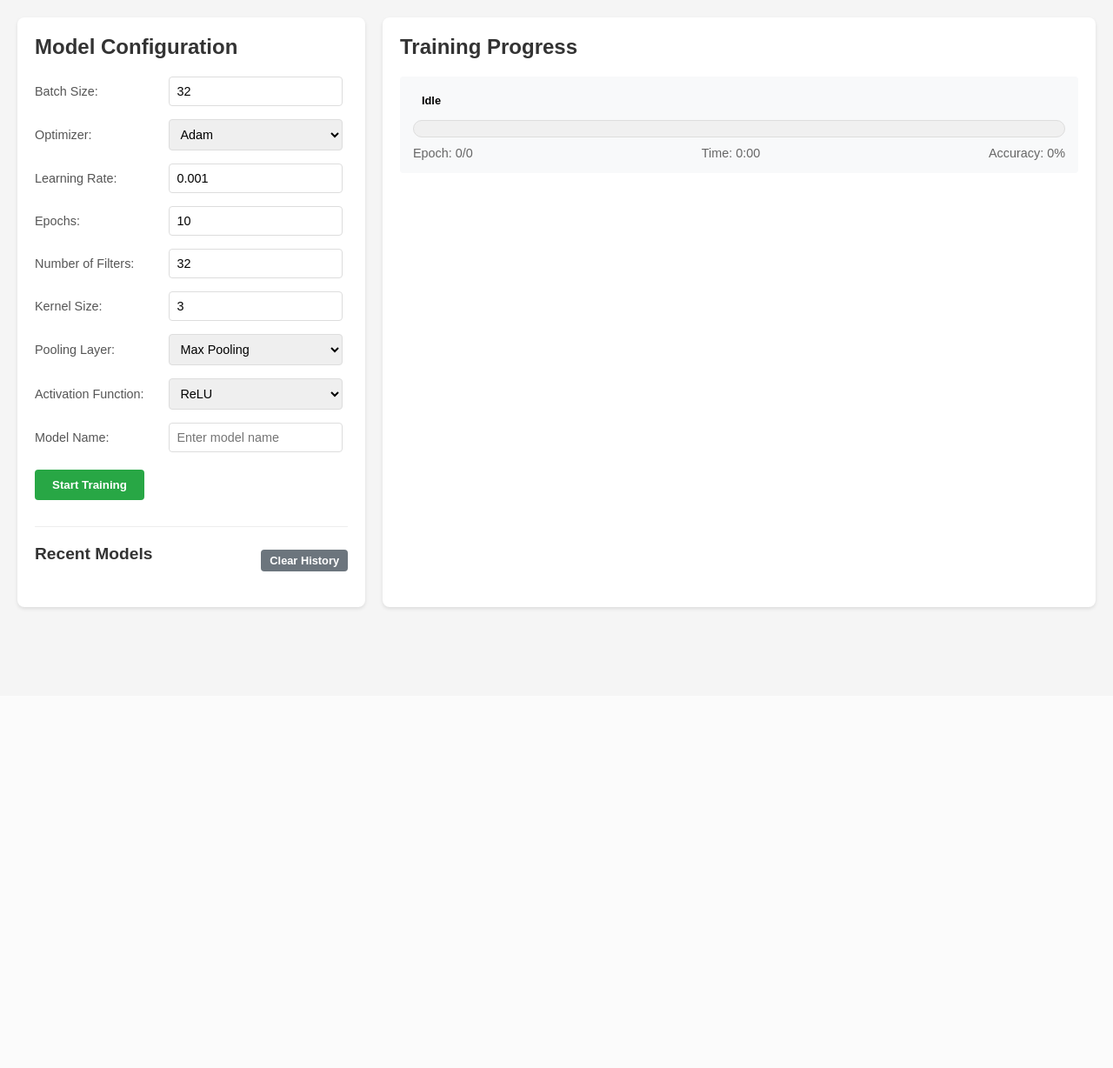
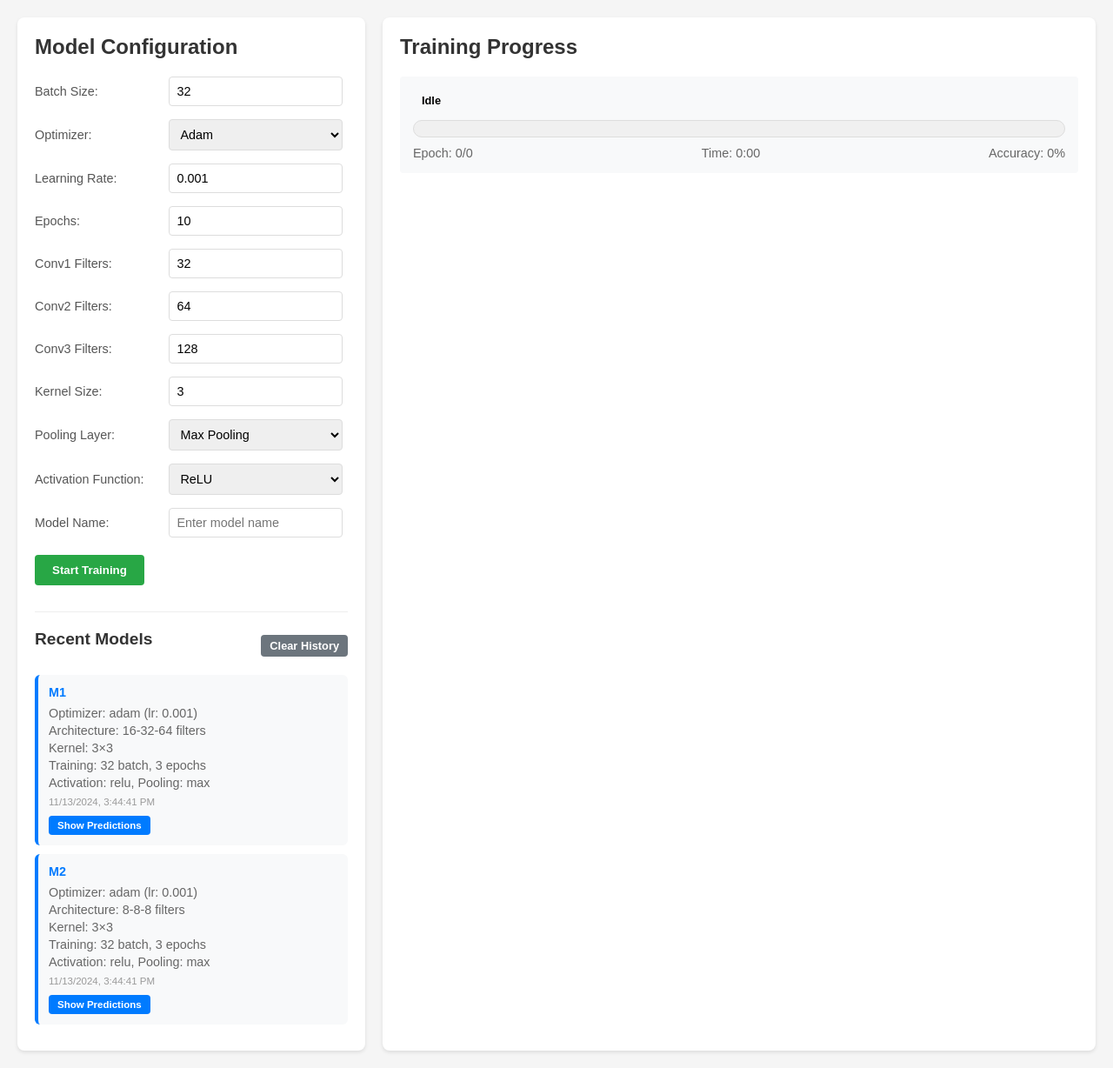
Before and after one commit to satyasundar/erav3-s4, a Flask app: page / in a window 1280 px wide. Shown: the whole page at 87% size. Before the commit the page ends 701 px from the top, so only its background shows below. Run offline with Flask 3, Linux system fonts and the light colour scheme; data that the repository does not hold is empty; some libraries are stand-ins or nearby versions.

Commit message:
model comparision with custom number of filteres for each layer v4

```diff
--- a/templates/index.html
+++ b/templates/index.html
@@ -322,8 +322,16 @@
                     <input type="number" name="epochs" value="10" min="1" max="100">
                 </div>
                 <div class="form-group">
-                    <label>Number of Filters:</label>
-                    <input type="number" name="num_filters" value="32" min="1">
+                    <label>Conv1 Filters:</label>
+                    <input type="number" name="num_filters_1" value="32" min="1">
+                </div>
+                <div class="form-group">
+                    <label>Conv2 Filters:</label>
+                    <input type="number" name="num_filters_2" value="64" min="1">
+                </div>
+                <div class="form-group">
+                    <label>Conv3 Filters:</label>
+                    <input type="number" name="num_filters_3" value="128" min="1">
                 </div>
                 <div class="form-group">
                     <label>Kernel Size:</label>
@@ -403,7 +411,8 @@
                 <div class="model-card">
                     <h3>${config.model_name}</h3>
                     <p>Optimizer: ${config.optimizer} (lr: ${config.learning_rate})</p>
-                    <p>Architecture: ${config.num_filters} filters, ${config.kernel_size}×${config.kernel_size} kernel</p>
+                    <p>Architecture: ${config.num_filters_1}-${config.num_filters_2}-${config.num_filters_3} filters</p>
+                    <p>Kernel: ${config.kernel_size}×${config.kernel_size}</p>
                     <p>Training: ${config.batch_size} batch, ${config.epochs} epochs</p>
                     <p>Activation: ${config.activation}, Pooling: ${config.pooling}</p>
                     <div class="timestamp">${new Date(config.timestamp).toLocaleString()}</div>
@@ -669,7 +678,9 @@
                     batch_size: parseInt(formData.get('batch_size')),
                     learning_rate: parseFloat(formData.get('learning_rate')),
                     epochs: parseInt(formData.get('epochs')),
-                    num_filters: parseInt(formData.get('num_filters')),
+                    num_filters_1: parseInt(formData.get('num_filters_1')),
+                    num_filters_2: parseInt(formData.get('num_filters_2')),
+                    num_filters_3: parseInt(formData.get('num_filters_3')),
                     kernel_size: parseInt(formData.get('kernel_size')),
                     optimizer: formData.get('optimizer'),
                     pooling: formData.get('pooling'),
@@ -687,8 +698,14 @@
                 if (isNaN(config.epochs) || config.epochs <= 0) {
                     throw new Error('Epochs must be a positive number');
                 }
-                if (isNaN(config.num_filters) || config.num_filters <= 0) {
-                    throw new Error('Number of filters must be a positive number');
+                if (isNaN(config.num_filters_1) || config.num_filters_1 <= 0) {
+                    throw new Error('Conv1 filters must be a positive number');
+                }
+                if (isNaN(config.num_filters_2) || config.num_filters_2 <= 0) {
+                    throw new Error('Conv2 filters must be a positive number');
+                }
+                if (isNaN(config.num_filters_3) || config.num_filters_3 <= 0) {
+                    throw new Error('Conv3 filters must be a positive number');
                 }
                 if (isNaN(config.kernel_size) || config.kernel_size <= 0) {
                     throw new Error('Kernel size must be a positive number');
--- /dev/null
+++ b/training_logs.json
@@ -0,0 +1 @@
+{"M1": {"train_loss": [0.2141535018744568, 0.07825085988575593, 0.06097136984875736], "val_loss": [0.04793437709406881, 0.03411369480895351, 0.03177048531492451], "train_acc": [93.28166666666667, 97.54333333333334, 98.06666666666666], "val_acc": [98.46754807692308, 98.87820512820512, 99.05849358974359], "epochs": [0, 1, 2], "config": {"model_name": "M1", "batch_size": 32, "learning_rate": 0.001, "epochs": 3, "num_filters_1": 16, "num_filters_2": 32, "num_filters_3": 64, "kernel_size": 3, "optimizer": "adam", "pooling": "max", "activation": "relu", "timestamp": "2024-11-13T15:35:17.924Z"}, "status": "completed"}, "M2": {"train_loss": [0.7469134773850441, 0.3947225143571695, 0.30347958281735576], "val_loss": [0.1995111351283506, 0.12003508077797075, 0.09717285453464286], "train_acc": [75.16166666666666, 87.765, 90.465], "val_acc": [94.33092948717949, 96.57451923076923, 97.13541666666667], "epochs": [0, 1, 2], "config": {"model_name": "M2", "batch_size": 32, "learning_rate": 0.001, "epochs": 3, "num_filters_1": 8, "num_filters_2": 8, "num_filters_3": 8, "kernel_size": 3, "optimizer": "adam", "pooling": "max", "activation": "relu", "timestamp": "2024-11-13T15:37:02.808Z"}, "status": "completed"}}
```
Also changed, not shown: model.py (+17 -11 lines), 2 other files.
